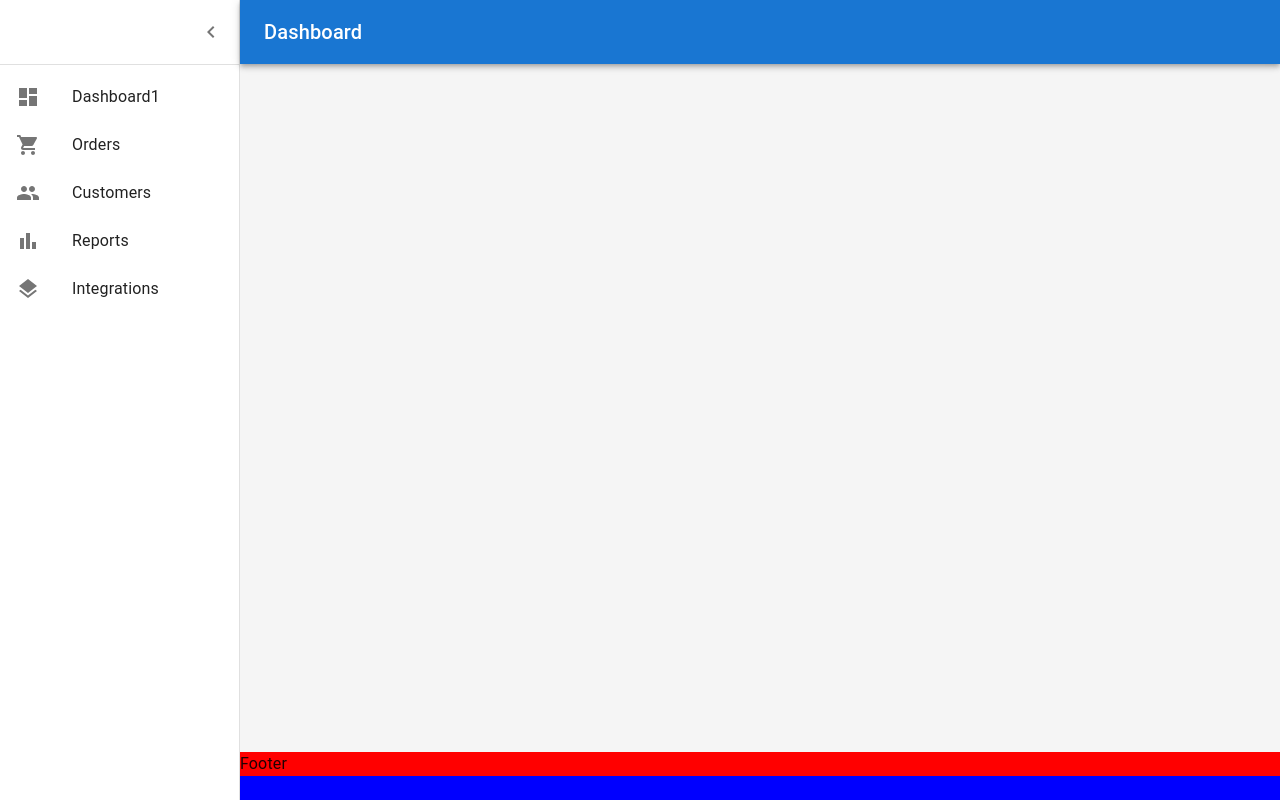
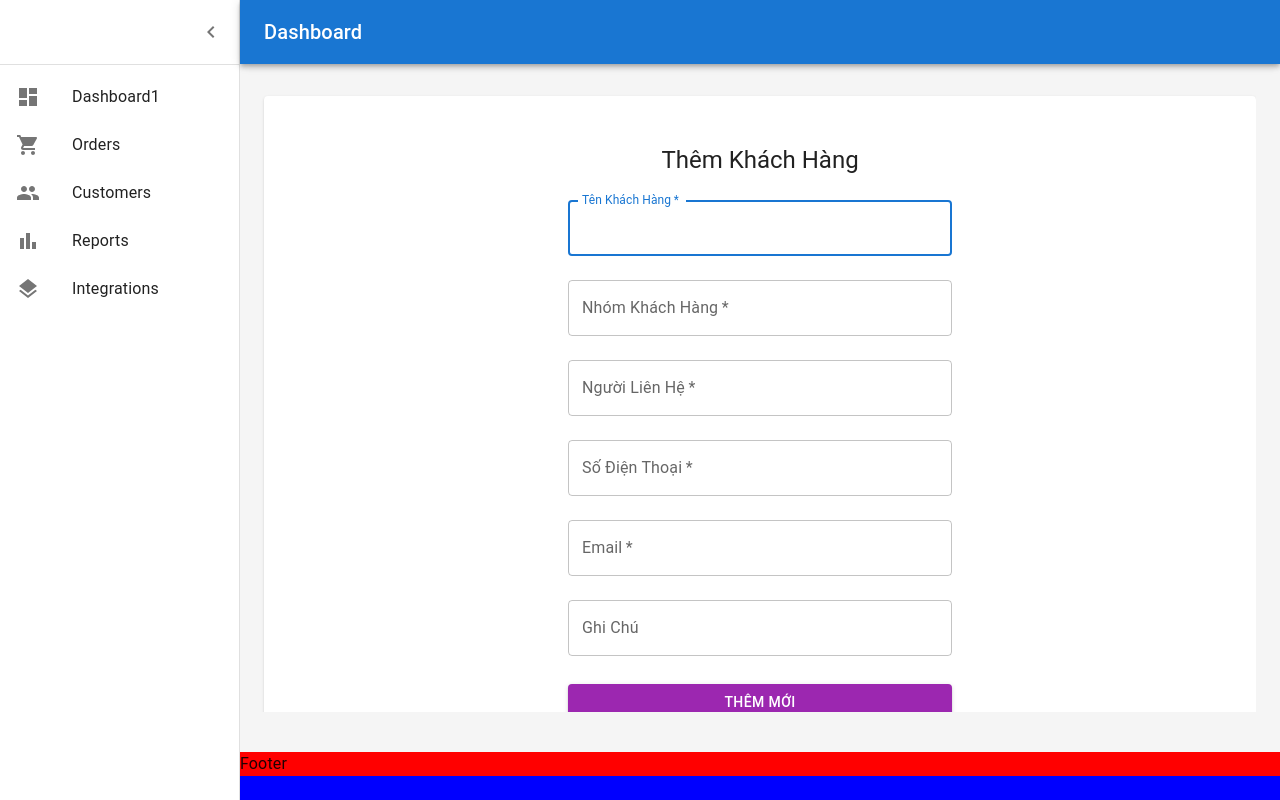
Before and after one commit to phamhuuhuy/LMS-PhuongHai, a React (Create React App) app in the folder frontend/: page /customer/create in a window 1280 px wide. Built offline with nearby package versions, Linux system fonts and the light colour scheme; the HTML template or start-up script is replaced by a standard one.

Commit message:
create customer ui and validate field

```diff
--- a/frontend/src/App.tsx
+++ b/frontend/src/App.tsx
@@ -17,6 +17,7 @@ import Toolbar from '@mui/material/Toolbar';
 import Typography from '@mui/material/Typography';
 import IconButton from '@mui/material/IconButton';
 import MenuIcon from '@mui/icons-material/Menu';
+import CustomerForm from './components/Customer/CustomerForm';
 
 const drawerWidth: number = 240;
 
@@ -106,6 +107,7 @@ function App() {
               <BrowserRouter>
                 <Routes >
                   <Route path='/customer' element={<Customer />} />
+                  <Route path='/customer/create' element={<CustomerForm />} />
                 </Routes>
               </BrowserRouter>
             </Box>
--- /dev/null
+++ b/frontend/src/components/Customer/CustomerForm.tsx
@@ -0,0 +1,239 @@
+import Button from "@mui/material/Button";
+import CssBaseline from "@mui/material/CssBaseline";
+import TextField from "@mui/material/TextField";
+import Grid from "@mui/material/Grid";
+import Box from "@mui/material/Box";
+import Typography from "@mui/material/Typography";
+import Container from "@mui/material/Container";
+import { Alert, Paper } from "@mui/material";
+import React, { useState } from "react";
+
+type Customer = {
+  customerName?: string;
+  customerType?: string;
+  customerContact?: string;
+  customerPhone?: string;
+  customerEmail?: string;
+  customerNote?: string;
+};
+
+const CustomerForm = () => {
+  const [customerData, setCustomerData] = useState<Customer>({
+    customerName: "",
+    customerType: "",
+    customerContact: "",
+    customerPhone: "",
+    customerEmail: "",
+    customerNote: "",
+  });
+
+  const [errorForm, setErrorForm] = useState<Customer>({});
+
+  const handleValidation = () => {
+    var error: Customer = {};
+    var validate = true;
+    if (!customerData.customerName) {
+      error.customerName = "Bắt Buộc";
+      validate = false;
+    }
+    if (!customerData.customerPhone) {
+      error.customerPhone = "Bắt Buộc";
+      validate = false;
+    } else {
+      if (!customerData.customerPhone.match(/^[0-9]{10}$/)) {
+        error.customerPhone = "Số điện thoại không hợp lệ (10 số)";
+        validate = false;
+      }
+    }
+    if (!customerData.customerEmail) {
+      error.customerEmail = "Bắt Buộc";
+      validate = false;
+    } else {
+      let lastAtPos = customerData.customerEmail.lastIndexOf("@");
+      let lastDotPos = customerData.customerEmail.lastIndexOf(".");
+
+      if (
+        !(
+          lastAtPos < lastDotPos &&
+          lastAtPos > 0 &&
+          customerData.customerEmail.indexOf("@@") === -1 &&
+          lastDotPos > 2 &&
+          customerData.customerEmail.length - lastDotPos > 2
+        )
+      ) {
+        error.customerEmail = "Email không hợp lệ (ví dụ: huy@gmail.com)";
+        validate = false;
+      }
+    }
+    if (!customerData.customerContact) {
+      error.customerContact = "Bắt Buộc";
+      validate = false;
+    }
+    if (!customerData.customerType) {
+      error.customerType = "Bắt Buộc";
+      validate = false;
+    }
+    setErrorForm(error);
+    return validate;
+  };
+
+  const handleOnSubmit = () => {
+    if (handleValidation()) {
+      console.log(customerData);
+    }
+  };
+
+  return (
+    <Container maxWidth="lg" sx={{ mt: 4, mb: 4 }} style={{ height: "100%" }}>
+      <Grid container spacing={3} style={{ height: "100%", overflowY: "auto" }}>
+        <Grid item xs={12}>
+          <Paper
+            sx={{
+              p: 2,
+              display: "flex",
+              flexDirection: "column",
+              alignItems: "center",
+            }}
+            style={{ height: "100%" }}
+          >
+            <CssBaseline />
+            <Box
+              sx={{
+                marginTop: 4,
+                display: "flex",
+                flexDirection: "column",
+                alignItems: "center",
+                width: "40%",
+              }}
+            >
+              <Typography component="h1" variant="h5">
+                Thêm Khách Hàng
+              </Typography>
+              <Box component="form" noValidate sx={{ mt: 1 }}>
+                <TextField
+                  required
+                  autoComplete="name"
+                  autoFocus
+                  margin="normal"
+                  name="customerName"
+                  variant="outlined"
+                  label="Tên Khách Hàng"
+                  fullWidth
+                  value={customerData?.customerName}
+                  onChange={(e) =>
+                    setCustomerData({
+                      ...customerData,
+                      customerName: e.target.value,
+                    })
+                  }
+                />
+                {errorForm?.customerName && (
+                  <Alert severity="warning">{errorForm.customerName}</Alert>
+                )}
+                <TextField
+                  required
+                  margin="normal"
+                  name="customerType"
+                  variant="outlined"
+                  label="Nhóm Khách Hàng"
+                  fullWidth
+                  value={customerData?.customerType}
+                  onChange={(e) =>
+                    setCustomerData({
+                      ...customerData,
+                      customerType: e.target.value,
+                    })
+                  }
+                />
+                {errorForm?.customerType && (
+                  <Alert severity="warning">{errorForm.customerType}</Alert>
+                )}
+                <TextField
+                  required
+                  margin="normal"
+                  name="customerType"
+                  variant="outlined"
+                  label="Người Liên Hệ"
+                  fullWidth
+                  value={customerData?.customerContact}
+                  onChange={(e) =>
+                    setCustomerData({
+                      ...customerData,
+                      customerContact: e.target.value,
+                    })
+                  }
+                />
+                {errorForm?.customerContact && (
+                  <Alert severity="warning">{errorForm.customerContact}</Alert>
+                )}
+                <TextField
+                  required
+                  margin="normal"
+                  name="customerType"
+                  variant="outlined"
+                  label="Số Điện Thoại"
+                  fullWidth
+                  value={customerData?.customerPhone}
+                  onChange={(e) =>
+                    setCustomerData({
+                      ...customerData,
+                      customerPhone: e.target.value,
+                    })
+                  }
+                />
+                {errorForm?.customerPhone && (
+                  <Alert severity="warning">{errorForm.customerPhone}</Alert>
+                )}
+                <TextField
+                  required
+                  margin="normal"
+                  name="customerType"
+                  variant="outlined"
+                  label="Email"
+                  fullWidth
+                  value={customerData?.customerEmail}
+                  onChange={(e) =>
+                    setCustomerData({
+                      ...customerData,
+                      customerEmail: e.target.value,
+                    })
+                  }
+                />
+                {errorForm?.customerEmail && (
+                  <Alert severity="warning">{errorForm.customerEmail}</Alert>
+                )}
+                <TextField
+                  margin="normal"
+                  name="customerType"
+                  variant="outlined"
+                  label="Ghi Chú"
+                  fullWidth
+                  value={customerData?.customerNote}
+                  onChange={(e) =>
+                    setCustomerData({
+                      ...customerData,
+                      customerNote: e.target.value,
+                    })
+                  }
+                />
+                {errorForm?.customerNote && (
+                  <Alert severity="warning">{errorForm.customerNote}</Alert>
+                )}
+                <Button
+                  variant="contained"
+                  color="secondary"
+                  style={{ width: "100%", marginTop: "20px" }}
+                  onClick={handleOnSubmit}
+                >
+                  Thêm Mới
+                </Button>
+              </Box>
+            </Box>
+          </Paper>
+        </Grid>
+      </Grid>
+    </Container>
+  );
+};
+
+export default CustomerForm;
```
Also changed, not shown: 1 other file (tests, documents, lock files or other folders).
